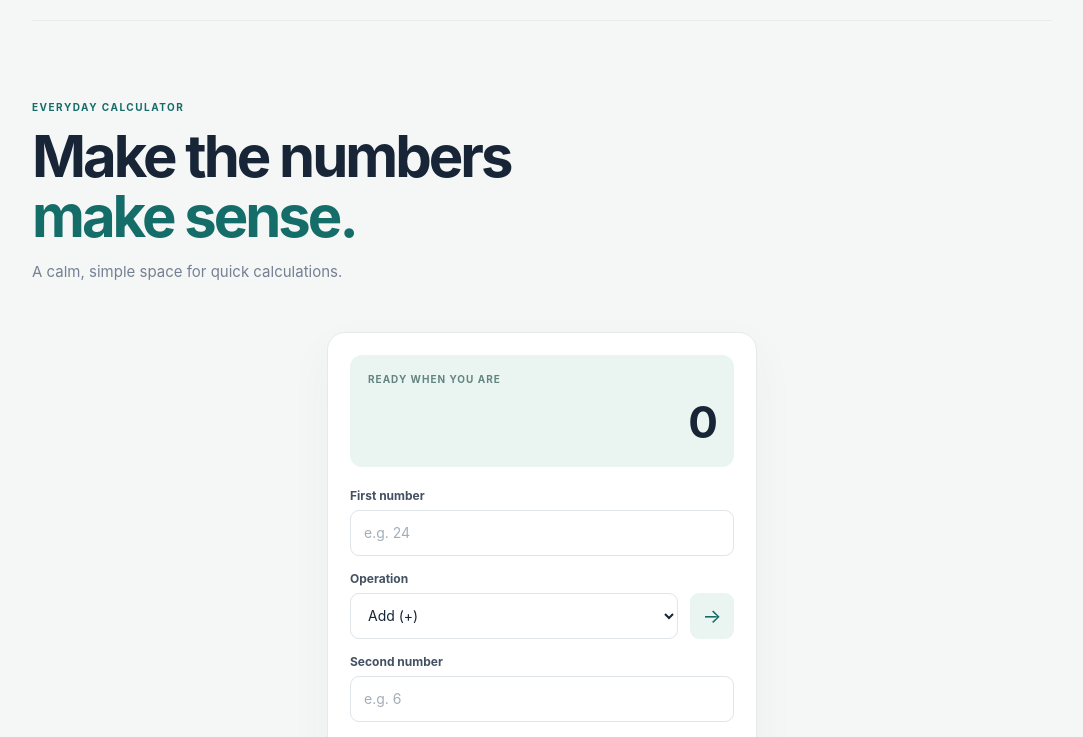
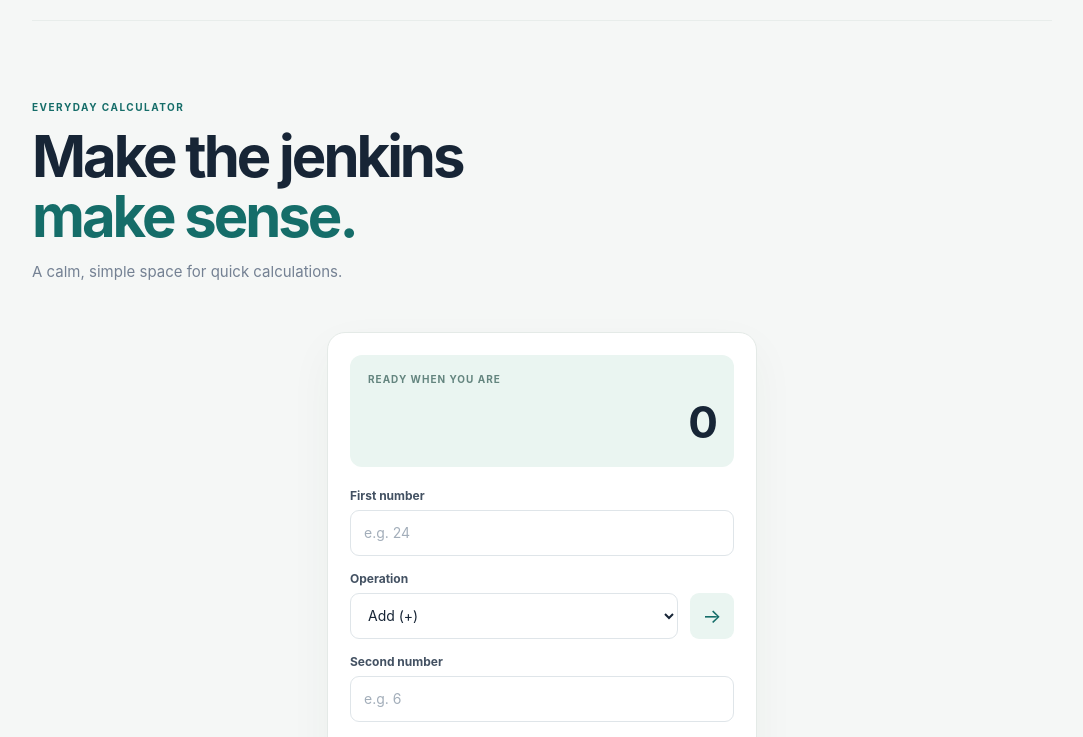
Before and after one commit to suryaraoparth35/calculator-cicd, a website: page public/index.html in a window 1280 px wide. Shown: the part 55-792 px from the top of the page, without its empty margins (98-1181 px from the left). Drawn offline with Linux system fonts and the light colour scheme.

Commit message:
Update index.html

```diff
--- a/public/index.html
+++ b/public/index.html
@@ -18,7 +18,7 @@
 
     <section class="hero" aria-labelledby="page-title">
       <p class="eyebrow">EVERYDAY CALCULATOR</p>
-      <h1 id="page-title">Make the numbers<br><span>make sense.</span></h1>
+      <h1 id="page-title">Make the jenkins<br><span>make sense.</span></h1>
       <p class="intro">A calm, simple space for quick calculations.</p>
     </section>
 
```
